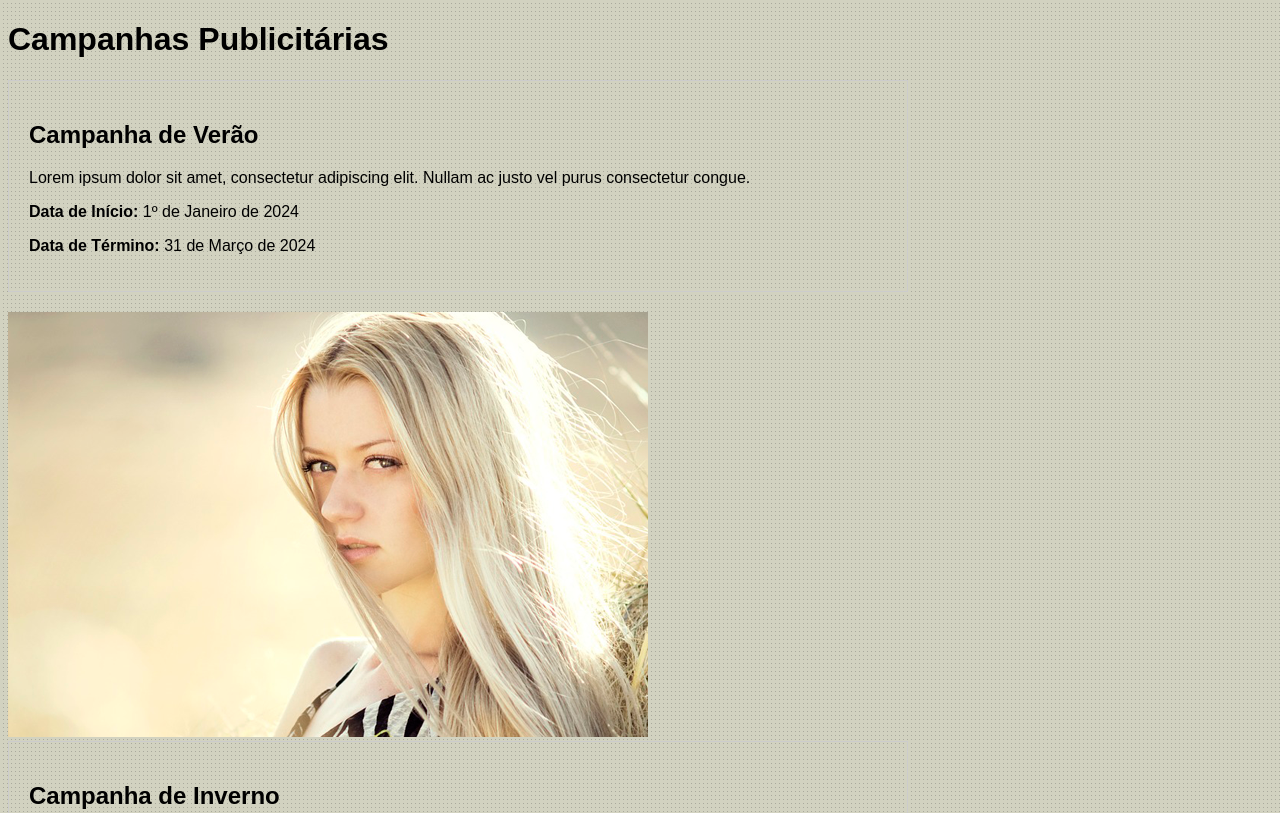
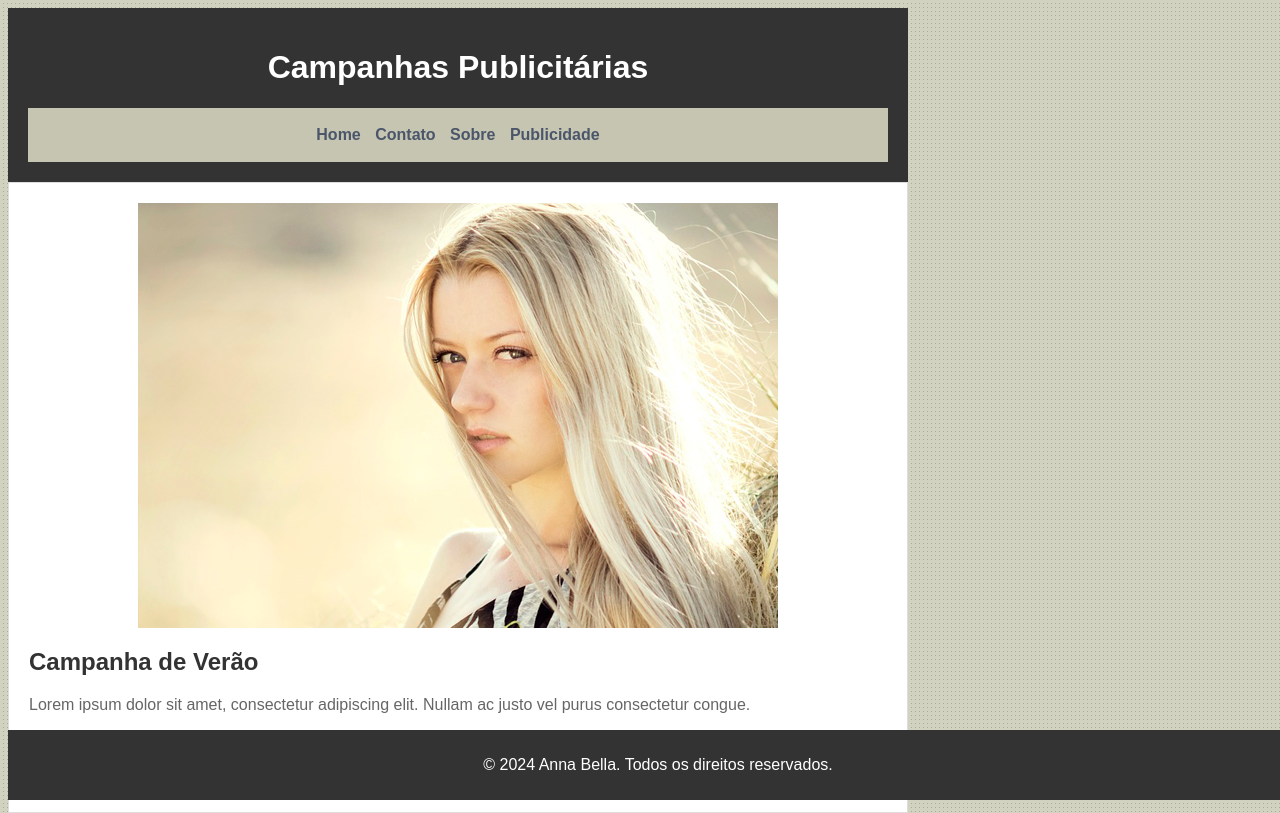
Before and after one commit to whoisrfael/projetoUnes, a plain HTML site: page anaBela/pages/publicidade.html in a window 1280 px wide. Shown: the top 813 px of the page. Drawn offline with Linux system fonts and the light colour scheme.

```diff
--- /dev/null
+++ b/TecBlog/css/style.css
@@ -0,0 +1,80 @@
+/* Limpar formatações */
+
+* {
+    margin: 0;
+    padding: 0;
+}
+
+body {
+    font-size: 1em;
+    font-family: "Trebuchet MS", Helvetica, sans-serif;
+    background: #e6e6e6;
+}
+
+/* Layout */
+
+#area-cabecalho {
+    background-color: #f7b600;
+    padding: 15px;
+    text-align: center;
+}
+
+#area-logo, #area-menu {
+    padding: 10px;
+}
+
+#area-principal {
+    background: white;
+    width: 920px;
+    margin: 0 auto;
+}
+
+#area-postagens, #menu-lateral {
+    background: orange;
+}
+
+#area-postagens {
+    width: 660px;
+    float: left;
+}
+
+#menu-lateral {
+    width: 240px;
+    float: right;
+}
+
+#rodape {
+    clear: both;
+    text-align: center;
+    background: #CCC;
+    font-weight: bold;
+    padding: 15px;
+}
+
+/* Formatação do Menu */
+
+a:link, a:visited {
+    color: #e6e6e6;
+    padding: 8px;
+    border-radius: 5px;
+}
+
+a:hover {
+    color: #f7b600;
+    background: #fff;
+}
+
+a {
+    text-decoration: none;
+}
+
+/* Formatação Geral */
+
+h1 {
+    color: #4e4e4e;
+    font-size: 2.5em;
+}
+
+.branco {
+    color: #e6e6e6;
+}
--- a/anaBela/css/style.css
+++ b/anaBela/css/style.css
@@ -49,3 +49,50 @@ a {
     padding: 20px;
     margin-bottom: 20px;
 }
+
+/* Estilo para o cabeçalho */
+.header {
+    background-color: #333;
+    color: #fff;
+    text-align: center;
+    padding: 20px;
+}
+
+/* Estilo para os blocos de campanha */
+.campanha {
+    background-color: #fff;
+    border: 1px solid #ddd;
+    padding: 20px;
+    margin-bottom: 20px;
+    box-shadow: #4b566a;
+}
+
+.campanha h2 {
+    color: #333;
+}
+
+.campanha p {
+    color: #666;
+    margin-bottom: 10px;
+}
+
+/* Estilo para imagens */
+img {
+    max-width: 100%;
+    height: auto;
+    display: block;
+    margin: 0 auto;
+    margin-bottom: 20px;
+    box-shadow: #333;
+}
+
+/* Estilo para o rodapé */
+.footer {
+    text-align: center;
+    padding: 10px;
+    background-color: #333;
+    color: #fff;
+    position: fixed;
+    bottom: 0;
+    width: 100%;
+}
--- a/anaBela/pages/publicidade.html
+++ b/anaBela/pages/publicidade.html
@@ -10,43 +10,62 @@
 
     <div class="header">
         <h1>Campanhas Publicitárias</h1>
+
+        <div id="menu">
+
+            <a href="../index.html">Home</a>
+            <a href="#">Contato</a>
+            <a href="sobre.html">Sobre</a>
+            <a href="publicidade.html">Publicidade</a>
+        </div>
     </div>
 
     <div class="campanha">
+
+        <div>
+            <img src="../img/foto2.png" alt="">
+        </div>
+
         <h2>Campanha de Verão</h2>
         <p>Lorem ipsum dolor sit amet, consectetur adipiscing elit. Nullam ac justo vel purus consectetur congue.</p>
         <p><strong>Data de Início:</strong> 1º de Janeiro de 2024</p>
         <p><strong>Data de Término:</strong> 31 de Março de 2024</p>
+
+
     </div>
 
-    <div>
-        <img src="../img/foto2.png" alt="">
-    </div>
+
 
     <div class="campanha">
+
+        <div>
+            <img src="../img/foto3.png" alt="">
+        </div>
+
         <h2>Campanha de Inverno</h2>
         <p>Lorem ipsum dolor sit amet, consectetur adipiscing elit. Nullam ac justo vel purus consectetur congue.</p>
         <p><strong>Data de Início:</strong> 1º de Julho de 2024</p>
         <p><strong>Data de Término:</strong> 30 de Setembro de 2024</p>
     </div>
 
-    <div>
-        <img src="../img/foto3.png" alt="">
-    </div>
+
 
     <div class="campanha">
+
+        <div>
+            <img src="../img/foto1.png" alt="">
+        </div>
+
         <h2>Campanha de Natal</h2>
         <p>Lorem ipsum dolor sit amet, consectetur adipiscing elit. Nullam ac justo vel purus consectetur congue.</p>
         <p><strong>Data de Início:</strong> 1º de Dezembro de 2024</p>
         <p><strong>Data de Término:</strong> 25 de Dezembro de 2024</p>
     </div>
 
-    <div>
-        <img src="../img/foto1.png" alt="">
-    </div>
+
 
     <div class="footer">
-        <p>&copy; 2024 Nome da Sua Empresa. Todos os direitos reservados.</p>
+        <p>&copy; 2024 Anna Bella. Todos os direitos reservados.</p>
     </div>
 
 </body>
```
Also changed, not shown: TecBlog/index.html (added, +47 -0 lines), anaBela/index.html (+2 -2 lines), anaBela/pages/contato.html (+5 -0 lines), TecBlog/img/imagem1.jpg (added), TecBlog/img/imagem2.jpg (added), TecBlog/img/imagem3.jpg (added), TecBlog/img/imagem4.jpg (added), TecBlog/img/imagem5.jpg (added).
